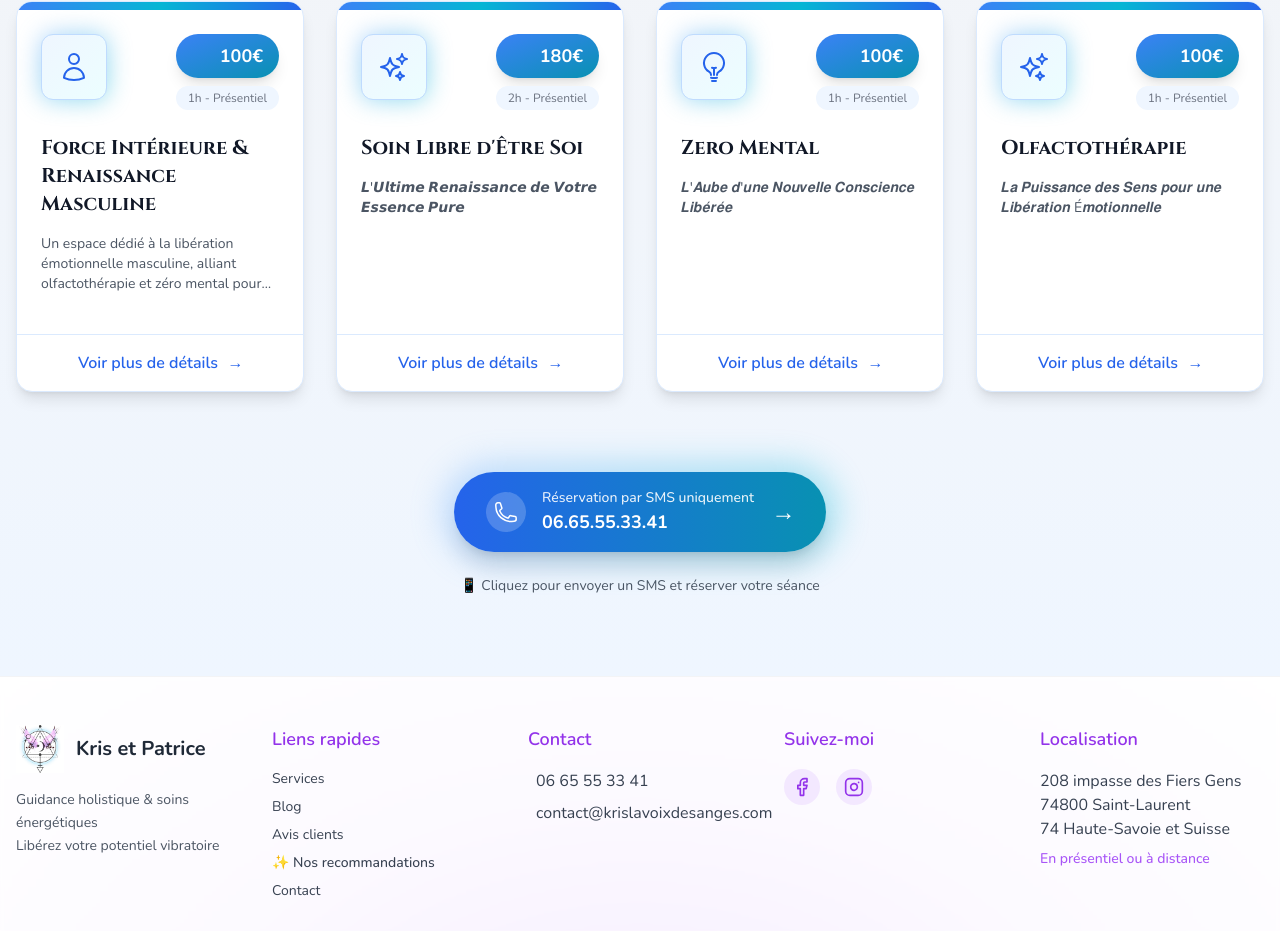
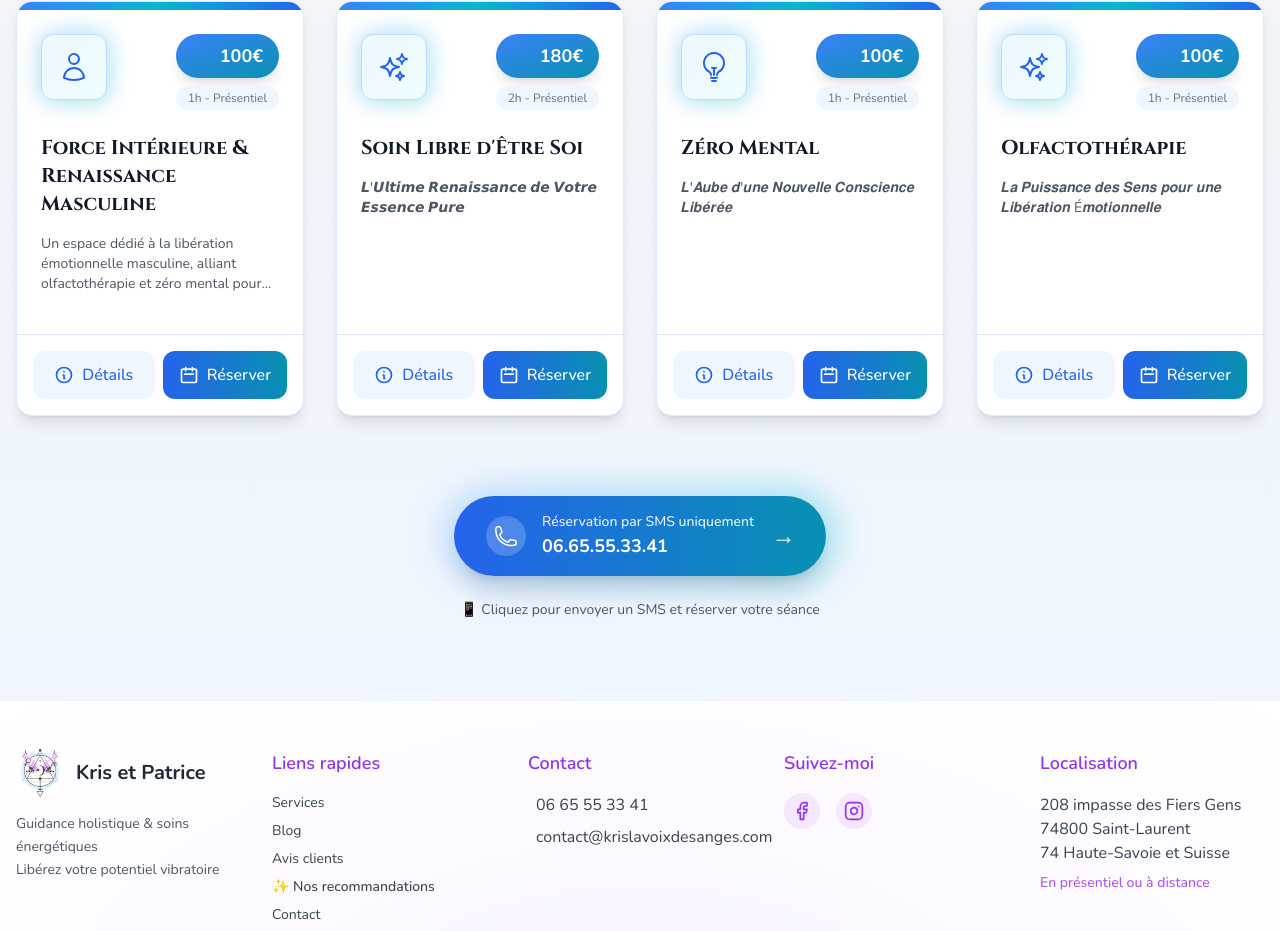
Before and after one commit to flowxt/krisnextjs, a Next.js app: page /patrice in a window 1280 px wide. Shown: the part 795-1726 px from the top of the page. Built offline with nearby package versions, Linux system fonts and the light colour scheme.

Commit message:
resa patrice

```diff
--- a/src/app/patrice/page.js
+++ b/src/app/patrice/page.js
@@ -11,26 +11,27 @@ import {
   BrainIcon,
 } from "@heroicons/react/24/outline";
 import Image from "next/image";
+import BookingModal from "../components/BookingModal";
 
 export default function PatricePage() {
   const [selectedService, setSelectedService] = useState(null);
+  const [isBookingModalOpen, setIsBookingModalOpen] = useState(false);
 
   // Les services de Patrice
   const patriceServices = [
     {
-      id: 1,
+      id: 18,
       title: "Force Intérieure & Renaissance Masculine",
       price: "100€",
       duration: "1h - Présentiel",
       icon: <UserIcon className="w-8 h-8" />,
+      calendlyLink: "https://calendly.com/contact-krislavoixdesanges/force-interieure-et-renaissance",
       description: `Un espace dédié à la libération émotionnelle masculine, alliant olfactothérapie et zéro mental pour une transformation profonde.
 
 ✨ Libération émotionnelle masculine
 ✨ Approche holistique personnalisée
 ✨ Techniques d'olfactothérapie ciblées
 ✨ Pratique du zéro mental guidée
-
-RESERVATION PAR SMS UNIQUEMENT 06.65.55.33.41
 
 Cette approche unique combine deux méthodes puissantes :
 
@@ -58,19 +59,18 @@ Cette méthode offre une voie unique pour reconnecter corps, esprit et émotions
       images: ["/photo/IMG_8967.JPG", "/photo/IMG_8963.JPG"],
     },
     {
-      id: 2,
+      id: 13,
       title: "Soin Libre d'Être Soi",
       price: "180€",
       duration: "2h - Présentiel",
       icon: <SparklesIcon className="w-8 h-8" />,
+      calendlyLink: "https://calendly.com/contact-krislavoixdesanges/libre-d-etre-soi",
       description: `𝙇'𝙐𝙡𝙩𝙞𝙢𝙚 𝙍𝙚𝙣𝙖𝙞𝙨𝙨𝙖𝙣𝙘𝙚 𝙙𝙚 𝙑𝙤𝙩𝙧𝙚 𝙀𝙨𝙨𝙚𝙣𝙘𝙚 𝙋𝙪𝙧𝙚
 
 ✨ Duo Zéro Mental + Soin
 ✨ Séance Réalisée avec 2 thérapeutes
 ✨ Renaissance de Votre Essence Pure
 ✨ Intense connexion du Corps de l'Âme et de l'Esprit
-
-RESERVATION PAR SMS UNIQUEMENT 06.65.55.33.41
 
 Imaginez un sanctuaire vibratoire conçu pour briser les chaînes des schémas limitants et des souffrances anciennes qui entravent votre libération.
 
@@ -94,19 +94,18 @@ Libre d'être Soi dans toute sa gloire, telle est la promesse de cette expérien
       images: ["/photo/IMG_8967.JPG", "/photo/IMG_8963.JPG"],
     },
     {
-      id: 3,
-      title: "Zero Mental",
+      id: 19,
+      title: "Zéro Mental",
       price: "100€",
       duration: "1h - Présentiel",
       icon: <LightBulbIcon className="w-8 h-8" />,
+      calendlyLink: "https://calendly.com/contact-krislavoixdesanges/zero-mental",
       description: `𝑳'𝑨𝒖𝒃𝒆 𝒅'𝒖𝒏𝒆 𝑵𝒐𝒖𝒗𝒆𝒍𝒍𝒆 𝑪𝒐𝒏𝒔𝒄𝒊𝒆𝒏𝒄𝒆 𝑳𝒊𝒃𝒆́𝒓𝒆́𝒆
 
 ✨ Libération du mental limitant
 ✨ Reconnexion à votre essence pure
 ✨ Transformation vibratoire profonde
 ✨ État de plénitude intérieure absolue
-
-RESERVATION PAR SMS UNIQUEMENT 06.65.55.33.41
 
 𝑽𝒐𝒖𝒔 𝒍'𝒂𝒗𝒆𝒛 𝒅𝒆́𝒋𝒂̀ 𝒈𝒐𝒖̂𝒕𝒆́ 𝒑𝒂𝒓 𝒃𝒓𝒊𝒃𝒆𝒔, ce sentiment exaltant de plénitude intérieure, tel un parfum d'éternité flottant dans l'air, avant de le voir se dissiper aussi vite dans le tumulte du quotidien.
 
@@ -132,19 +131,18 @@ Le Zéro Mental, clé ouvrant les portes d'une Nouvelle Conscience libérée des
       images: ["/photo/IMG_8967.JPG", "/photo/IMG_8963.JPG"],
     },
     {
-      id: 4,
+      id: 21,
       title: "Olfactothérapie",
       price: "100€",
       duration: "1h - Présentiel",
       icon: <SparklesIcon className="w-8 h-8" />,
+      calendlyLink: "https://calendly.com/contact-krislavoixdesanges/olfactotherapie",
       description: `𝑳𝒂 𝑷𝒖𝒊𝒔𝒔𝒂𝒏𝒄𝒆 𝒅𝒆𝒔 𝑺𝒆𝒏𝒔 𝒑𝒐𝒖𝒓 𝒖𝒏𝒆 𝑳𝒊𝒃𝒆́𝒓𝒂𝒕𝒊𝒐𝒏 É𝒎𝒐𝒕𝒊𝒐𝒏𝒏𝒆𝒍𝒍𝒆
 
 ✨ Libération des émotions cristallisées
 ✨ Thérapie psycho-corporelle ciblée
 ✨ Transformation des schémas répétitifs
 ✨ Reconnexion sensorielle profonde
-
-RESERVATION PAR SMS UNIQUEMENT 06.65.55.33.41
 
 L'olfacto-thérapie utilise la puissance évocatrice des odeurs pour accéder à vos mémoires émotionnelles les plus profondes et libérer les blocages ancrés dans votre corps.
 
@@ -423,30 +421,51 @@ Le processus de transformation :
                     </p>
                   </div>
 
-                  {/* Bouton avec effet moderne */}
-                  <div className="mt-auto relative overflow-hidden">
-                    <motion.div
-                      className="absolute inset-0 bg-gradient-to-r from-blue-500 to-cyan-500 opacity-0 group-hover:opacity-10 transition-opacity duration-300"
-                      initial={{ x: "-100%" }}
-                      whileHover={{ x: "100%" }}
-                      transition={{ duration: 0.6, ease: "easeInOut" }}
-                    />
-                    <button
-                      onClick={() => setSelectedService(service)}
-                      className="relative w-full py-3 sm:py-4 text-blue-600 font-semibold hover:text-blue-700 transition-all flex items-center justify-center gap-2 border-t border-blue-100 group-hover:border-blue-300 text-sm sm:text-base"
-                    >
-                      <span>Voir plus de détails</span>
-                      <motion.span
-                        animate={{ x: [0, 5, 0] }}
-                        transition={{
-                          duration: 1.5,
-                          repeat: Infinity,
-                          ease: "easeInOut",
+                  {/* Boutons d'action */}
+                  <div className="mt-auto relative overflow-hidden border-t border-blue-100 group-hover:border-blue-300">
+                    <div className="flex gap-2 p-3 sm:p-4">
+                      <button
+                        onClick={() => setSelectedService(service)}
+                        className="flex-1 py-2 sm:py-3 px-3 sm:px-4 rounded-xl font-medium text-blue-600 bg-blue-50 hover:bg-blue-100 transition-all flex items-center justify-center gap-2 text-sm sm:text-base"
+                      >
+                        <svg
+                          className="w-4 h-4 sm:w-5 sm:h-5"
+                          fill="none"
+                          stroke="currentColor"
+                          viewBox="0 0 24 24"
+                        >
+                          <path
+                            strokeLinecap="round"
+                            strokeLinejoin="round"
+                            strokeWidth="2"
+                            d="M13 16h-1v-4h-1m1-4h.01M21 12a9 9 0 11-18 0 9 9 0 0118 0z"
+                          />
+                        </svg>
+                        Détails
+                      </button>
+                      <button
+                        onClick={() => {
+                          setSelectedService(service);
+                          setIsBookingModalOpen(true);
                         }}
+                        className="flex-1 py-2 sm:py-3 px-3 sm:px-4 rounded-xl font-medium text-white bg-gradient-to-r from-blue-600 to-cyan-600 hover:shadow-lg transition-all flex items-center justify-center gap-2 text-sm sm:text-base"
                       >
-                        →
-                      </motion.span>
-                    </button>
+                        <svg
+                          className="w-4 h-4 sm:w-5 sm:h-5"
+                          fill="none"
+                          stroke="currentColor"
+                          viewBox="0 0 24 24"
+                        >
+                          <path
+                            strokeLinecap="round"
+                            strokeLinejoin="round"
+                            strokeWidth="2"
+                            d="M8 7V3m8 4V3m-9 8h10M5 21h14a2 2 0 002-2V7a2 2 0 00-2-2H5a2 2 0 00-2 2v12a2 2 0 002 2z"
+                          />
+                        </svg>
+                        Réserver
+                      </button>
+                    </div>
                   </div>
                 </motion.div>
               </motion.div>
@@ -584,18 +603,46 @@ Le processus de transformation :
                 </div>
               </div>
 
-              <div className="mt-6 sm:mt-8 flex justify-center">
+              <div className="mt-6 sm:mt-8 flex gap-4 justify-center">
                 <button
                   onClick={() => setSelectedService(null)}
-                  className="w-full sm:w-auto px-6 sm:px-8 py-3 bg-blue-600 hover:bg-blue-700 text-white rounded-full font-medium transition-colors"
+                  className="px-6 sm:px-8 py-3 bg-gray-200 hover:bg-gray-300 text-gray-800 rounded-full font-medium transition-colors"
                 >
                   Fermer
+                </button>
+                <button
+                  onClick={() => {
+                    setIsBookingModalOpen(true);
+                  }}
+                  className="px-6 sm:px-8 py-3 bg-gradient-to-r from-blue-600 to-cyan-600 hover:shadow-lg text-white rounded-full font-medium transition-all flex items-center gap-2"
+                >
+                  <svg
+                    className="w-5 h-5"
+                    fill="none"
+                    stroke="currentColor"
+                    viewBox="0 0 24 24"
+                  >
+                    <path
+                      strokeLinecap="round"
+                      strokeLinejoin="round"
+                      strokeWidth="2"
+                      d="M8 7V3m8 4V3m-9 8h10M5 21h14a2 2 0 002-2V7a2 2 0 00-2-2H5a2 2 0 00-2 2v12a2 2 0 002 2z"
+                    />
+                  </svg>
+                  Réserver
                 </button>
               </div>
             </div>
           </motion.div>
         </div>
       )}
+
+      {/* Modal de réservation */}
+      <BookingModal
+        isOpen={isBookingModalOpen}
+        onClose={() => setIsBookingModalOpen(false)}
+        service={selectedService}
+      />
     </main>
   );
 }
--- a/src/app/services/page.js
+++ b/src/app/services/page.js
@@ -366,12 +366,14 @@ Pour toute séance en distanciel (WhatsApp), règlement 48h minimum avant la pre
   },
   {
     id: 13,
+    slug: "libre-d-etre-soi",
     title: "Soin Libre d'Être Soi",
     price: "180€",
     duration: "2h - Présentiel",
-    intervenant: "Kris & patrice",
+    intervenant: "Kris & Patrice",
     icon: <SparklesIcon className="w-8 h-8" />,
-    description: `L'Ultime Renaissance de Votre Essence Pure
+    calendlyLink: "https://calendly.com/contact-krislavoixdesanges/libre-d-etre-soi",
+    description: `𝙇'𝙐𝙡𝙩𝙞𝙢𝙚 𝙍𝙚𝙣𝙖𝙞𝙨𝙨𝙖𝙣𝙘𝙚 𝙙𝙚 𝙑𝙤𝙩𝙧𝙚 𝙀𝙨𝙨𝙚𝙣𝙘𝙚 𝙋𝙪𝙧𝙚
 
 ✨ Duo Zéro Mental + Soin
 ✨ Séance Réalisée avec 2 thérapeutes
@@ -650,9 +652,7 @@ export default function Services() {
                   const service = getServiceById(serviceId);
                   if (!service) return null;
 
-                  const isPatrice =
-                    service.intervenant === "Patrice" ||
-                    service.intervenant === "Kris & Patrice";
+                  const isPatrice = service.intervenant === "Patrice";
                   const mainColor = isPatrice ? "blue" : "purple";
                   const secondaryColor = isPatrice ? "cyan" : "indigo";
 
```
Also changed, not shown: src/app/components/BookingModal.jsx (+22 -2 lines), src/app/components/Hero.jsx (indentation only), src/app/page.js (indentation only). Lines whose indentation alone changed are shown as unchanged.
